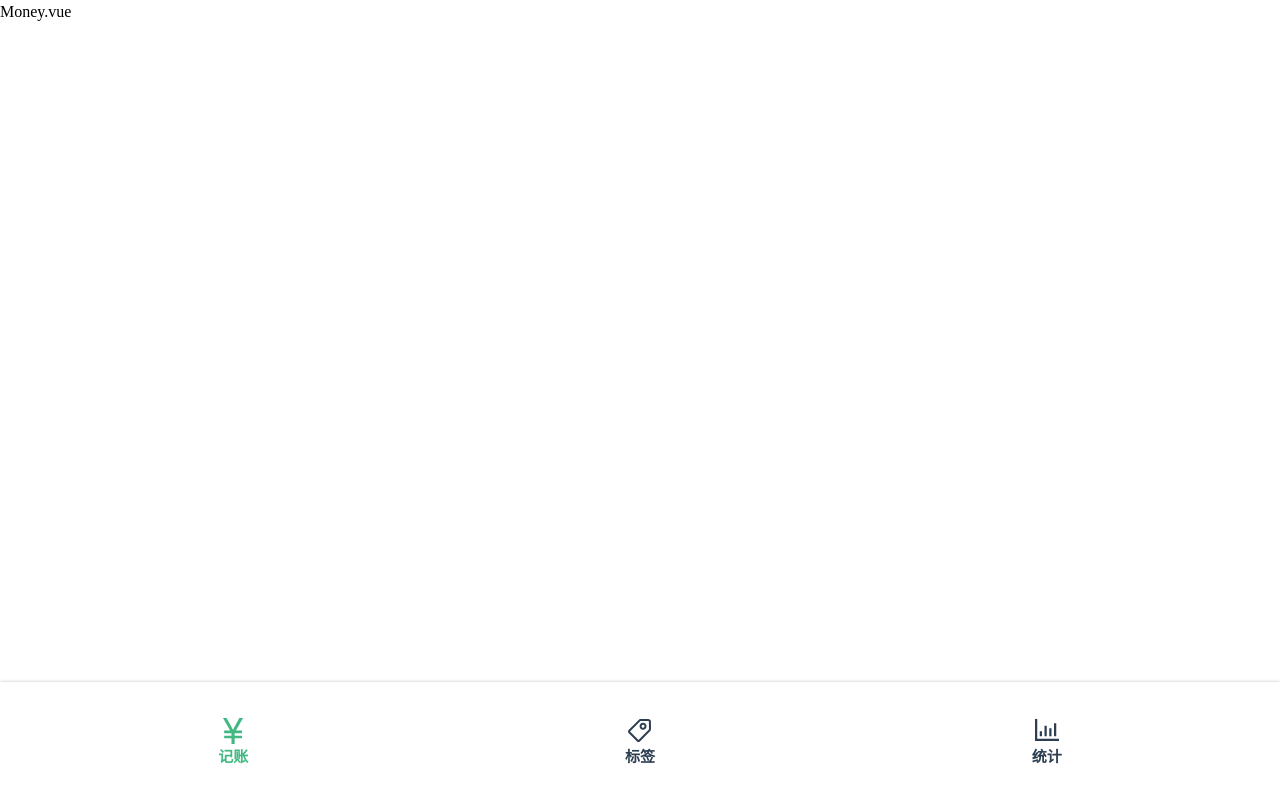
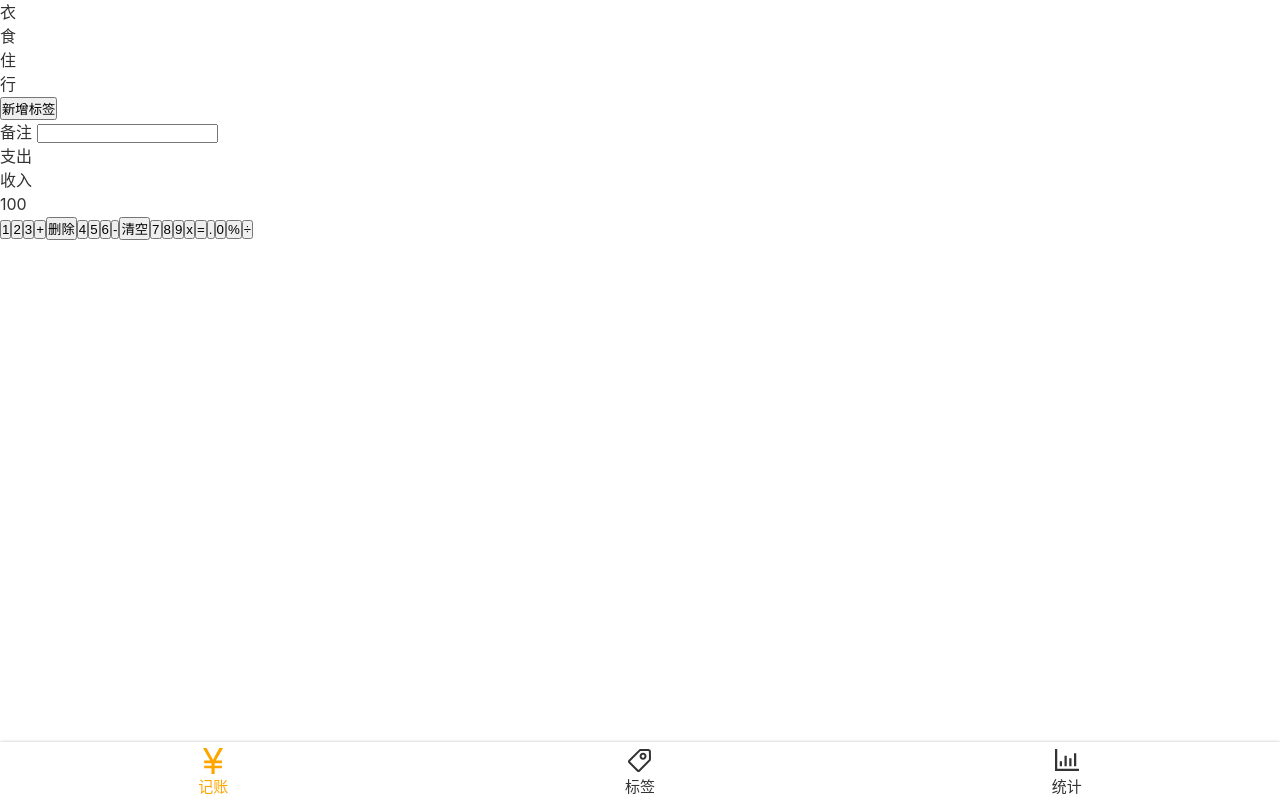
Before and after one commit to xiaoxiaoikhoudvan/tally, a Vue app: page /labels#/money in a window 1280 px wide. Built offline with nearby package versions, Linux system fonts and the light colour scheme.

Commit message:
添加全局样式和全局变量

```diff
--- a/package.json
+++ b/package.json
@@ -32,6 +32,7 @@
     "sass": "^1.32.7",
     "sass-loader": "^12.0.0",
     "svg-sprite-loader": "^6.0.11",
+    "svgo-loader": "^3.0.1",
     "ts-jest": "^27.0.4",
     "typescript": "~4.5.5",
     "vue-template-compiler": "^2.6.14"
--- a/public/index.html
+++ b/public/index.html
@@ -3,7 +3,7 @@
   <head>
     <meta charset="utf-8">
     <meta http-equiv="X-UA-Compatible" content="IE=edge">
-    <meta name="viewport" content="width=device-width,initial-scale=1.0">
+    <meta name="viewport" content="width=device-width,initial-scale=1,minimum-scale=1,maximum-scale=1,user-scalable=no,viewport-fit=cover">
     <link rel="icon" href="<%= BASE_URL %>favicon.ico">
     <title><%= htmlWebpackPlugin.options.title %></title>
   </head>
--- a/src/App.vue
+++ b/src/App.vue
@@ -1,40 +1,18 @@
 <template>
-  <div>
+  <div id="app">
     <router-view/>
   </div>
 </template>
 
 <style lang="scss">
-  * {
-    margin: 0;
-    padding: 0;
-    box-sizing: border-box;
+  @import "~@/assets/style/reset.scss";
+  @import "~@/assets/style/helper.scss";
+  body{
+    -webkit-font-smoothing: antialiased;
+    -moz-osx-font-smoothing: grayscale;
+    color: #333;
+    line-height: 1.5;
+    font-family: $font-hei;
   }
-  body{
-    line-height: 1.5;
-  }
-  a{
-    text-decoration: none;
-    color: inherit;
-  }
-#app {
-  font-family: Avenir, Helvetica, Arial, sans-serif;
-  -webkit-font-smoothing: antialiased;
-  -moz-osx-font-smoothing: grayscale;
-  text-align: center;
-  color: #2c3e50;
-}
 
-nav {
-  padding: 30px;
-
-  a {
-    font-weight: bold;
-    color: #2c3e50;
-
-    &.router-link-exact-active {
-      color: #42b983;
-    }
-  }
-}
 </style>
--- /dev/null
+++ b/src/assets/style/helper.scss
@@ -0,0 +1,6 @@
+$font-hei: -apple-system, "Noto Sans", "Helvetica Neue", Helvetica, "Nimbus Sans L", Arial, "Liberation Sans", "PingFang SC", "Hiragino Sans GB", "Noto Sans CJK SC", "Source Han Sans SC", "Source Han Sans CN", "Microsoft YaHei", "Wenquanyi Micro Hei", "WenQuanYi Zen Hei", "ST Heiti", SimHei, "WenQuanYi Zen Hei Sharp", sans-serif;
+$font-kai: Baskerville, Georgia, "Liberation Serif", "Kaiti SC", STKaiti, "AR PL UKai CN", "AR PL UKai HK", "AR PL UKai TW", "AR PL UKai TW MBE", "AR PL KaitiM GB", KaiTi, KaiTi_GB2312, DFKai-SB, "TW\-Kai", serif;
+$font-song: Georgia, "Nimbus Roman No9 L", "Songti SC", "Noto Serif CJK SC", "Source Han Serif SC", "Source Han Serif CN", STSong, "AR PL New Sung", "AR PL SungtiL GB", NSimSun, SimSun, "TW\-Sung", "WenQuanYi Bitmap Song", "AR PL UMing CN", "AR PL UMing HK", "AR PL UMing TW", "AR PL UMing TW MBE", PMingLiU, MingLiU, serif;
+$font-fangsong: Baskerville, "Times New Roman", "Liberation Serif", STFangsong, FangSong, FangSong_GB2312, "CWTEX\-F", serif;
+
+$color-highlight: orange
--- /dev/null
+++ b/src/assets/style/reset.scss
@@ -0,0 +1,9 @@
+* {
+    margin: 0;
+    padding: 0;
+    box-sizing: border-box;
+  }
+a{
+    text-decoration: none;
+    color: inherit;
+  }
--- a/src/components/Nav.vue
+++ b/src/components/Nav.vue
@@ -1,14 +1,14 @@
 <template>
     <nav>
-      <router-link to="/money" class="item">
+      <router-link to="/money" class="item" active-class="selected">
       <Icon class="" name="money" />
       记账
       </router-link>
-      <router-link to="/labels" class="item">
+      <router-link to="/labels" class="item" active-class="selected">
       <Icon name="label"/>
       标签
       </router-link>
-      <router-link to="/statistics" class="item">
+      <router-link to="/statistics" class="item" active-class="selected">
       <Icon name="statistics"/>
       统计
       </router-link>
@@ -22,6 +22,7 @@
 </script>
 
 <style lang="scss" scoped>
+  @import "~@/assets/style/helper.scss";
   nav {
       display: flex;
       box-shadow: 0 0 3px rgba(0,0,0,0.25);
@@ -39,5 +40,9 @@
           height: 32px;
         }
     }
+    //点击导航激活的颜色
+    > .item.selected{
+      color: $color-highlight;
+    }
   }
 </style>
--- a/src/views/Money.vue
+++ b/src/views/Money.vue
@@ -1,6 +1,54 @@
 <template>
         <Layout>
-            <p>Money.vue</p>
+            <div class="tags">
+                <ul class="current">
+                    <li>衣</li>
+                    <li>食</li>
+                    <li>住</li>
+                    <li>行</li>
+                </ul>
+                <div class="new">
+                    <button>新增标签</button>
+                </div>
+            </div>
+            <div>
+                <label class="notes">
+                    <span class="name">
+                        备注
+                    </span>
+                    <input type="text">
+                </label>
+            </div>
+            <div>
+                <ul class="types">
+                    <li class="selected">支出</li>
+                    <li>收入</li>
+                </ul>
+            </div>
+            <div class="numberPad">
+                <div class="output">100</div>
+                <div class="buttons">
+                    <button>1</button>
+                    <button>2</button>
+                    <button>3</button>
+                    <button>+</button>
+                    <button>删除</button>
+                    <button>4</button>
+                    <button>5</button>
+                    <button>6</button>
+                    <button> -</button>
+                    <button>清空</button>
+                    <button>7</button>
+                    <button>8</button>
+                    <button>9</button>
+                    <button>x</button>
+                    <button> =</button>
+                    <button>.</button>
+                    <button>0</button>
+                    <button>%</button>
+                    <button>÷</button>
+                </div>
+            </div>
         </Layout>
 </template>
 
--- a/vue.config.js
+++ b/vue.config.js
@@ -10,6 +10,9 @@
     .test(/\.svg$/)
     .include.add(dir).end() // 包含 icons 目录
     .use('svg-sprite-loader').loader('svg-sprite-loader').options({extract:false}).end()
+    //以下两行为了去掉svg中的fill颜色
+    // .use('svgo-loader').loader('svgo-loader')
+    // .tap(options => ({...options, plugins: [{removeAttrs: {attrs: 'fill'}}]})).end()
     config.plugin('svg-sprite').use(require('svg-sprite-loader/plugin'), [{plainSprite: true}])
     config.module.rule('svg').exclude.add(dir) // 其他 svg loader 排除 icons 目录
   }
```
Also changed, not shown: 1 other file (tests, documents, lock files or other folders).
